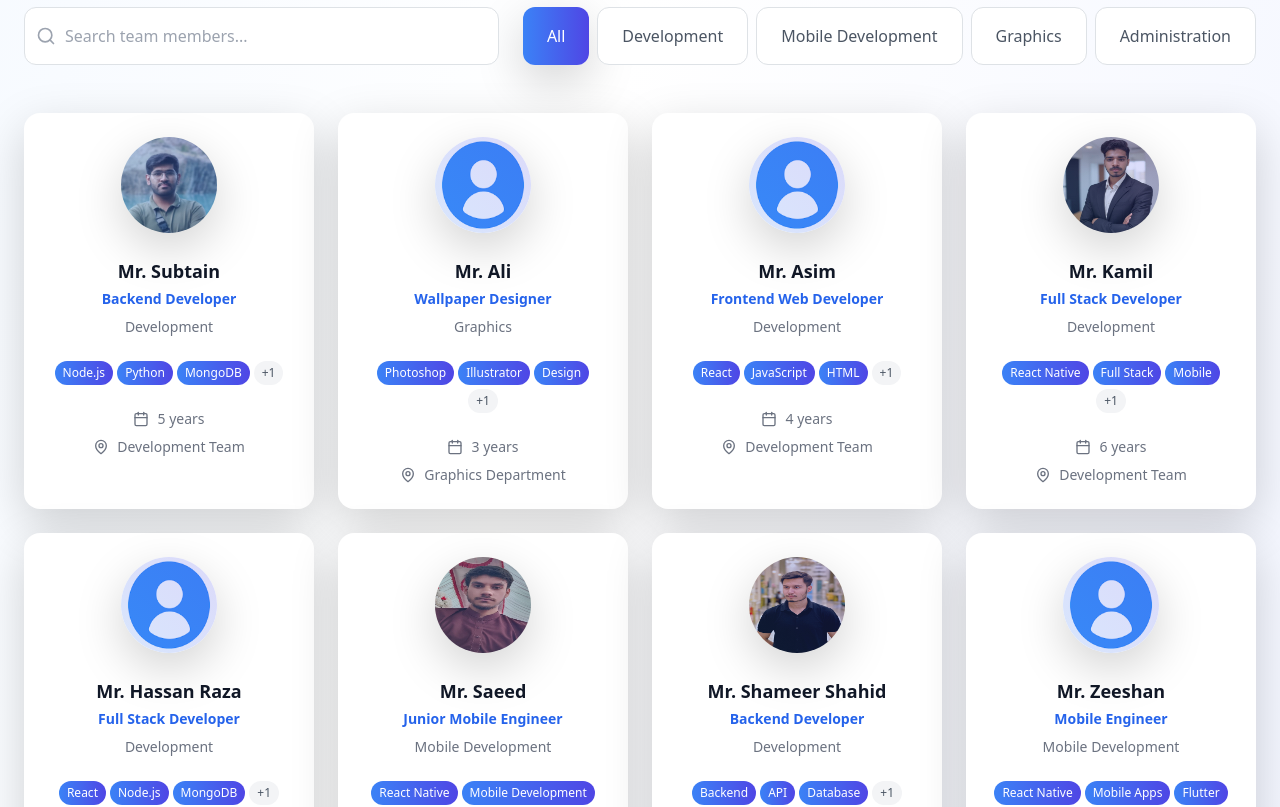
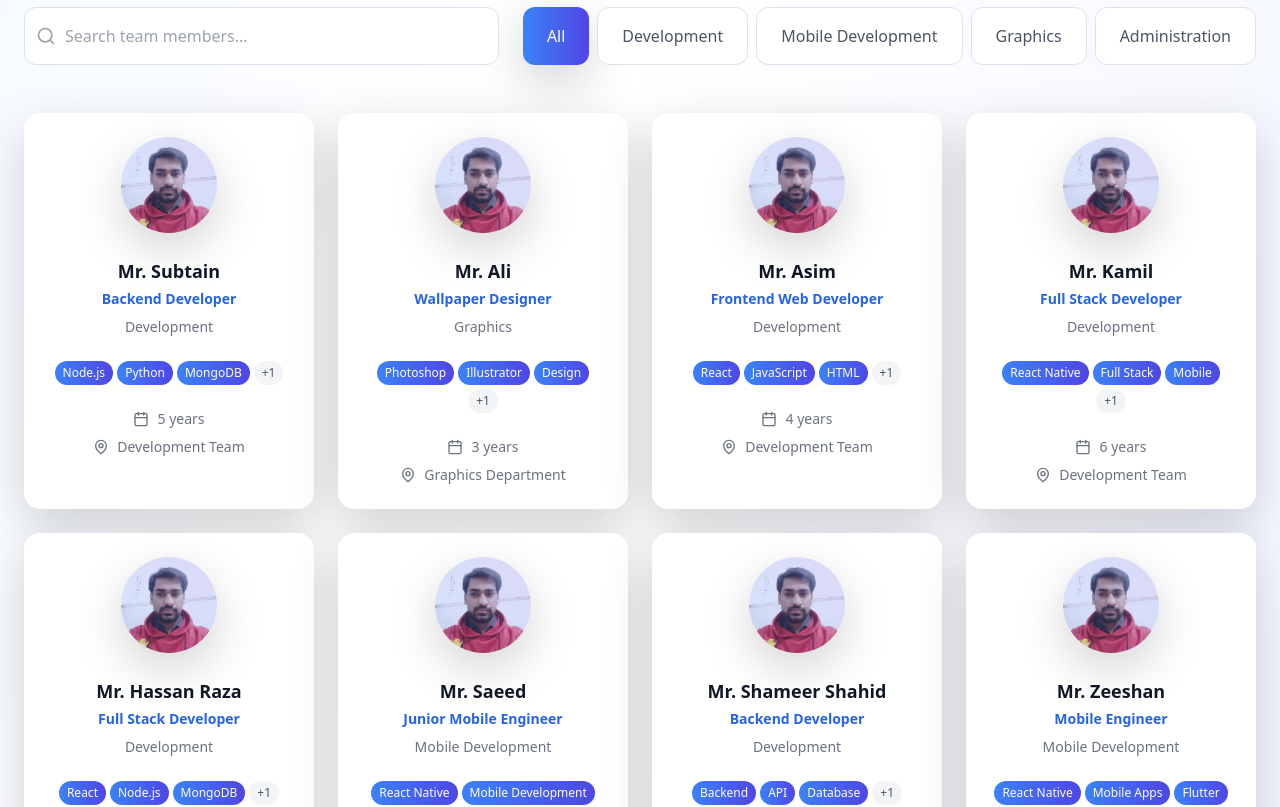
Before and after one commit to Peerzada-Zain-Nizami/KK-IT-Solution-Portal, a React (Vite) app: page /team in a window 1280 px wide. Shown: the part 2300-3107 px from the top of the page. Built offline with nearby package versions, Linux system fonts and the light colour scheme.

Commit message:
image implementation changed

```diff
--- a/src/pages/Team.tsx
+++ b/src/pages/Team.tsx
@@ -11,6 +11,7 @@ import {
   Users,
   Search,
 } from "lucide-react";
+import yousufImg from "../assets/images/kk-team/yousuf.jpeg";
 
 const ceo = {
   name: "Mrs. Anah",
@@ -532,7 +533,7 @@ export default function Team() {
                 <div className="text-center">
                   <div className="relative mb-6">
                     <img
-                      src={`src/assets/images/kk-team/${employee.image}`}
+                      src={yousufImg}
                       alt={employee.name}
                       className="w-24 h-24 rounded-full object-cover mx-auto shadow-lg ring-2 ring-blue-100"
                       style={{ objectFit: "initial" }}
```
